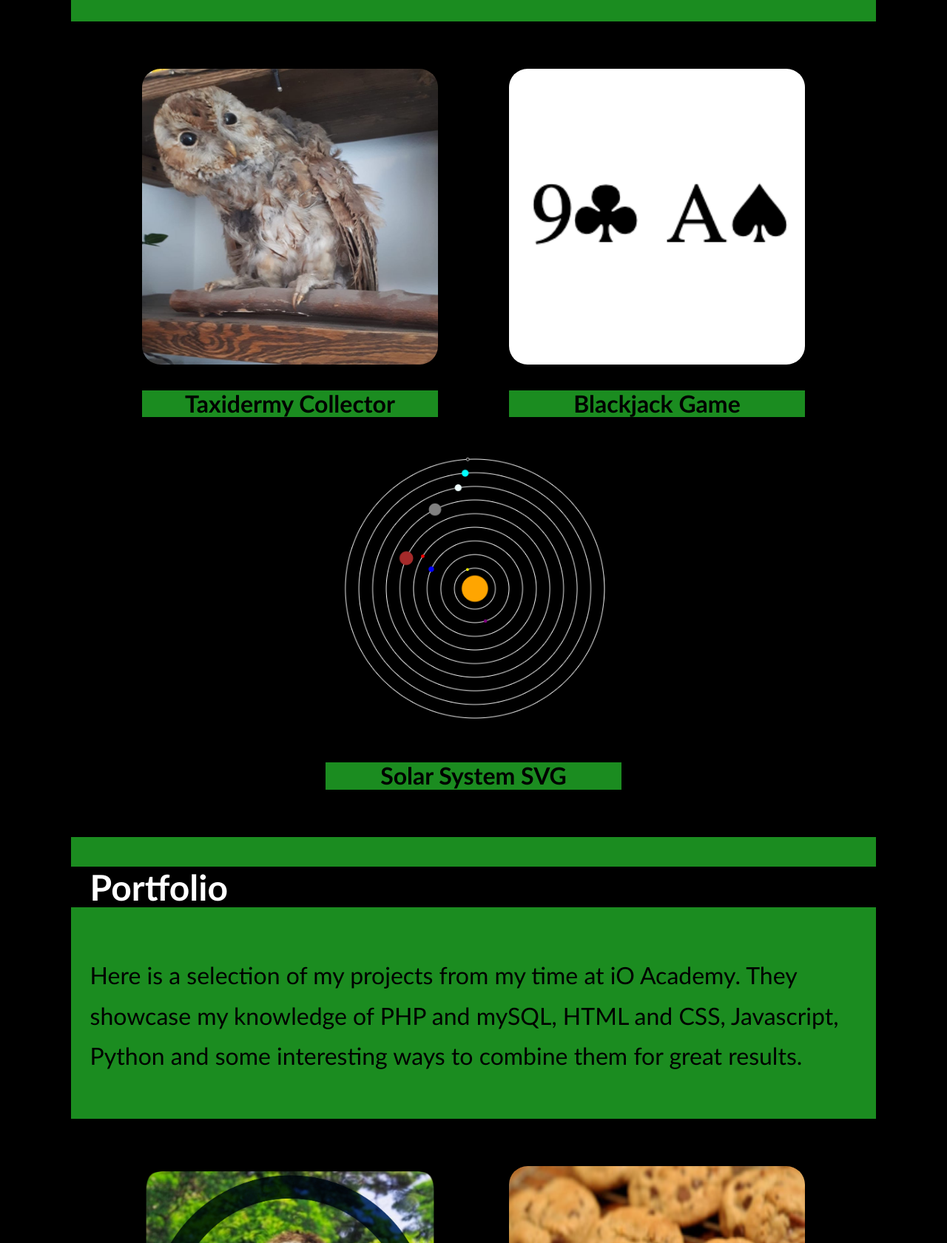
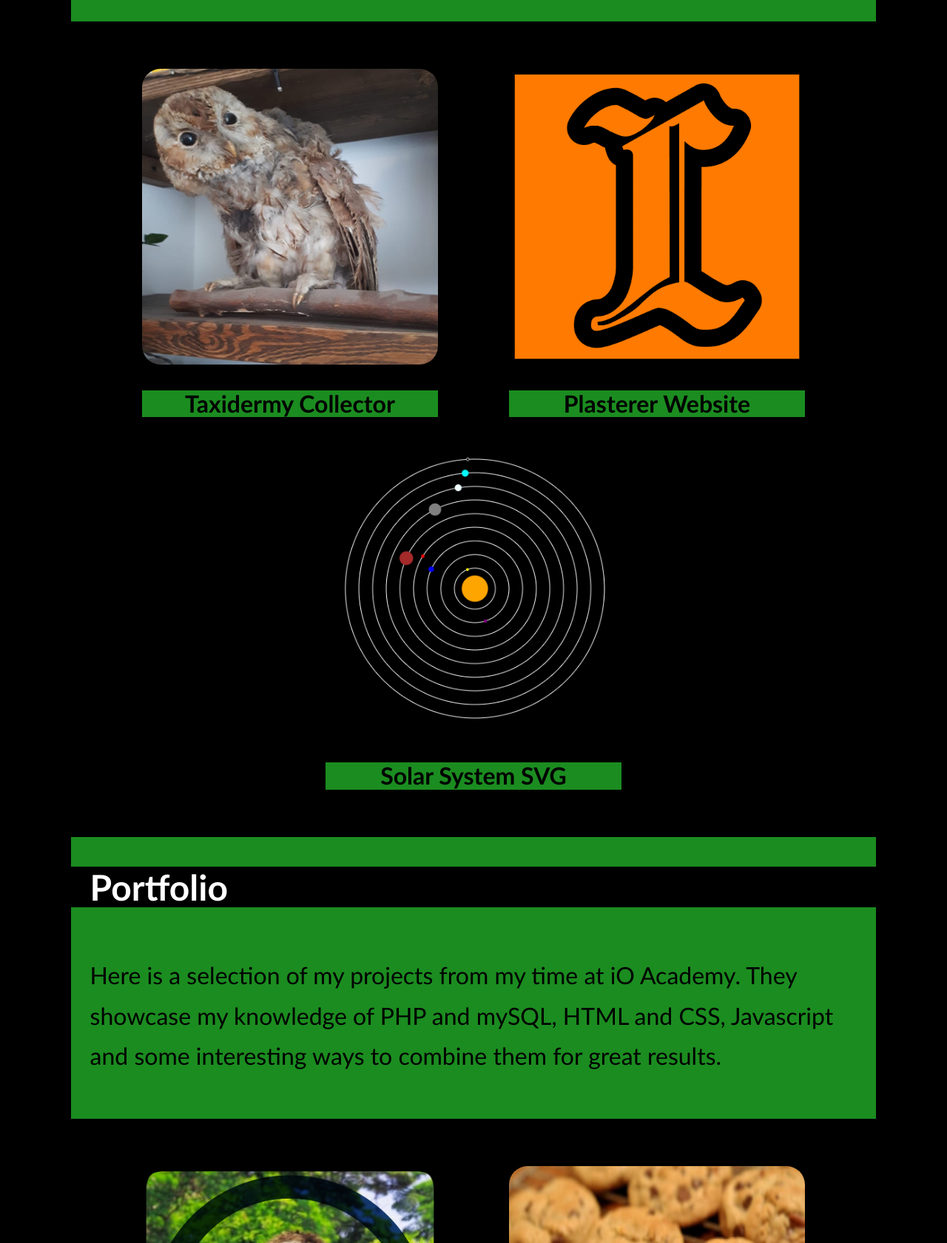
Before and after one commit to mtmgoliath/PortfolioProject, a plain HTML site: page index.html in a window 1280 px wide. Shown: the part 1412-3093 px from the top of the page at 74% size. Drawn offline with Linux system fonts and the light colour scheme.

Commit message:
added a recent project and removed an old one. Slightly changed write up in about.

```diff
--- a/index.html
+++ b/index.html
@@ -36,7 +36,7 @@
             I reached the peak of learning possible to me in the physical world of construction so decided to retrain as a software engineer.
             I can now build you any interface you need for your dataset!
             From good looking websites to streamlined database apps, the possibilities are endless.
-            Set the task and watch the magic happen.
+            My most recent project is a React site built for a client (click on the orange "L" below).
         </p>
 
     </section>
@@ -49,9 +49,9 @@
                 </a>
             </div>
             <div class="portfolioHighlight">
-                <a href="https://2021-mikem.dev.io-academy.uk/BlackJack/">
-                    <img class="portfolioImage" alt="9 of clubs and Ace of Spades" src="images/blackjack-20.jpg">
-                    <h3>Blackjack Game</h3>
+                <a href="http://www.leelucasplastering.co.uk">
+                    <img class="portfolioImage" alt="Logo of plastering website" src="images/LLPlogo.png">
+                    <h3>Plasterer Website</h3>
                 </a>
             </div>
             <div class="portfolioHighlight">
@@ -65,7 +65,7 @@
     <section id="portfolioIntroduction" class="portfolioBlurb">
         <h2>Portfolio</h2>
         <p>Here is a selection of my projects from my time at iO Academy.
-            They showcase my knowledge of PHP and mySQL, HTML and CSS, Javascript, Python and some interesting ways to combine them for great results.
+            They showcase my knowledge of PHP and mySQL, HTML and CSS, Javascript and some interesting ways to combine them for great results.
         </p>
     </section>
 
```
Also changed, not shown: images/LLPlogo.png (added).
